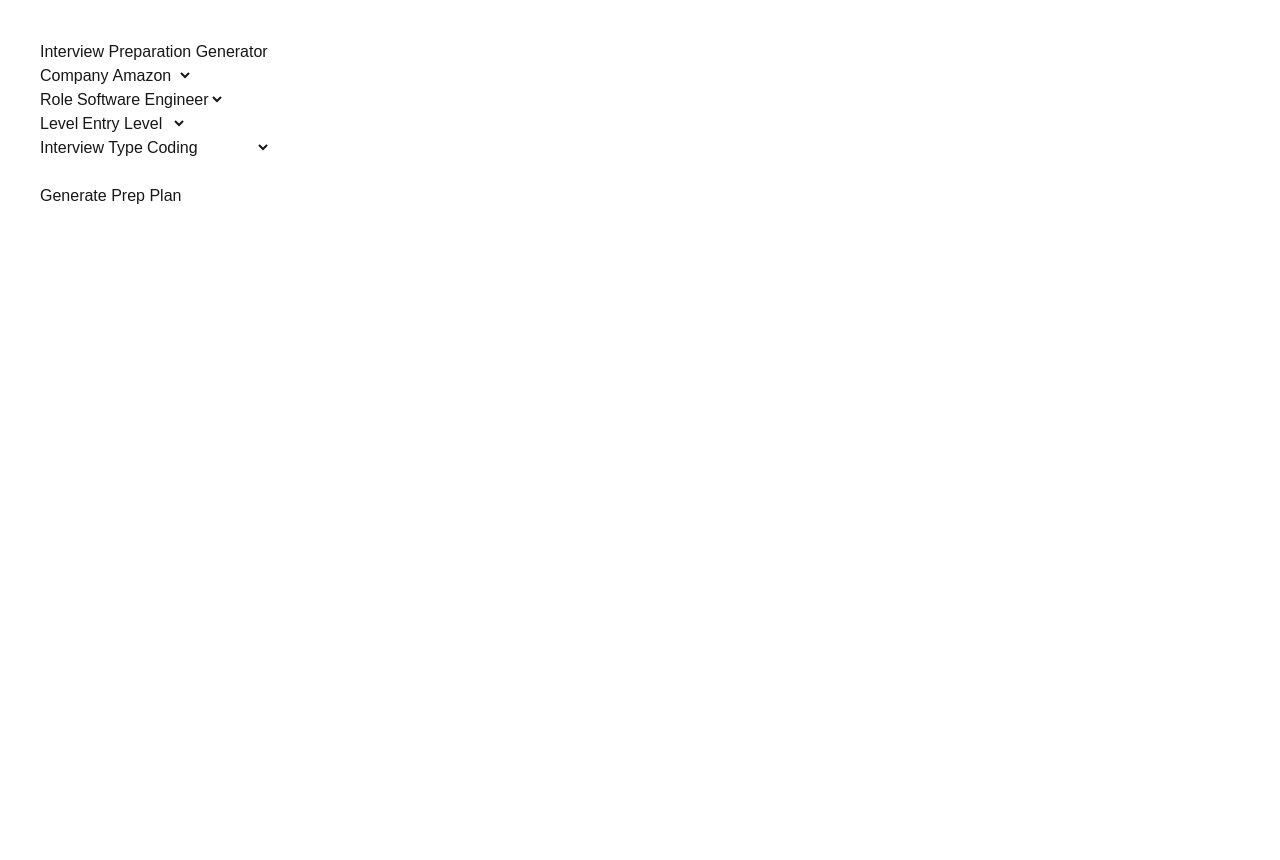
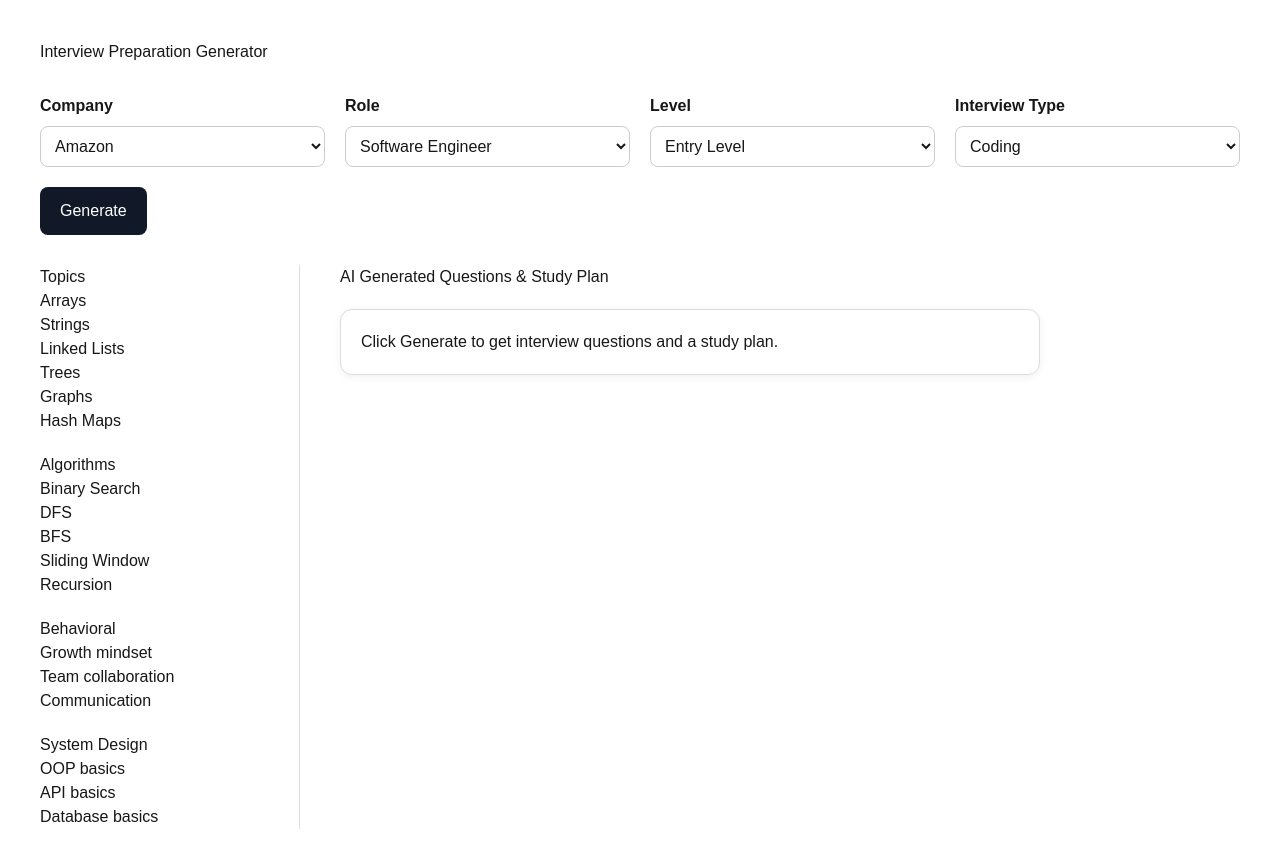
Before and after one commit to Vilas2809/interview-prep-app, a Next.js app in the folder frontend/: page / in a window 1280 px wide. Shown: the top 860 px of the page. Before the commit the page ends 800 px from the top, so only its background shows below. Built offline with nearby package versions, Linux system fonts and the light colour scheme.

Commit message:
Initial commit - AI Interview Prep App

```diff
--- a/frontend/app/page.tsx
+++ b/frontend/app/page.tsx
@@ -1,12 +1,20 @@
 "use client";
 
-import { useState, useEffect } from "react";
+import { useState } from "react";
 
-type Recommendation = {
-  topics: string[];
-  focus_areas: string[];
-  practice_questions: string[];
-  study_plan: string[];
+type PrepPlan = {
+  topics?: string[];
+  algorithms?: string[];
+  behavioral?: string[];
+  system_design?: string[];
+};
+
+type ApiResponse = {
+  company?: string;
+  role?: string;
+  level?: string;
+  interview_type?: string;
+  prep_plan?: PrepPlan;
 };
 
 export default function Home() {
@@ -14,38 +22,14 @@
   const [role, setRole] = useState("Software Engineer");
   const [level, setLevel] = useState("Entry Level");
   const [interviewType, setInterviewType] = useState("Coding");
-  const [result, setResult] = useState<any>(null);
-
-  useEffect(() => {
-    const savedCompany = localStorage.getItem("company");
-    const savedRole = localStorage.getItem("role");
-    const savedLevel = localStorage.getItem("level");
-    const savedInterviewType = localStorage.getItem("interviewType");
-
-    if (savedCompany) setCompany(savedCompany);
-    if (savedRole) setRole(savedRole);
-    if (savedLevel) setLevel(savedLevel);
-    if (savedInterviewType) setInterviewType(savedInterviewType);
-  }, []);
-
-  useEffect(() => {
-    localStorage.setItem("company", company);
-  }, [company]);
-
-  useEffect(() => {
-    localStorage.setItem("role", role);
-  }, [role]);
-
-  useEffect(() => {
-    localStorage.setItem("level", level);
-  }, [level]);
-
-  useEffect(() => {
-    localStorage.setItem("interviewType", interviewType);
-  }, [interviewType]);
+  const [result, setResult] = useState<ApiResponse | null>(null);
+  const [loading, setLoading] = useState(false);
 
   const getPrepPlan = async () => {
-    const response = await fetch("http://127.0.0.1:8000/recommend", {
+    try {
+      setLoading(true);
+
+      const response = await fetch("http://127.0.0.1:8000/recommend-prep", {
         method: "POST",
         headers: {
           "Content-Type": "application/json",
@@ -59,25 +43,74 @@
       });
 
       const data = await response.json();
+      console.log("Backend response:", data);
       setResult(data);
+    } catch (error) {
+      console.error("Error fetching prep plan:", error);
+
+      setResult({
+        company,
+        role,
+        level,
+        interview_type: interviewType,
+        prep_plan: {
+          topics: ["Arrays", "Strings", "Hash Maps", "Linked Lists", "Trees", "Graphs"],
+          algorithms: ["Binary Search", "Two Pointers", "Sliding Window", "BFS", "DFS", "Recursion"],
+          behavioral: ["Growth mindset", "Team collaboration", "Communication"],
+          system_design: ["OOP basics", "API basics", "Database basics"],
+        },
+      });
+    } finally {
+      setLoading(false);
+    }
   };
 
   return (
-    <main style={{ padding: 40 }}>
-      <h1>Interview Preparation Generator</h1>
+    <main style={{ padding: "40px", fontFamily: "Arial, sans-serif" }}>
+      <h1 style={{ marginBottom: "30px" }}>Interview Preparation Generator</h1>
 
+      <div
+        style={{
+          display: "grid",
+          gridTemplateColumns: "repeat(4, minmax(180px, 1fr))",
+          gap: "20px",
+          marginBottom: "20px",
+        }}
+      >
         <div>
-        <label>Company</label>
-        <select value={company} onChange={(e) => setCompany(e.target.value)}>
-          <option>Amazon</option>
-          <option>Google</option>
-          <option>Microsoft</option>
+          <label style={{ display: "block", marginBottom: "8px", fontWeight: "bold" }}>
+            Company
+          </label>
+          <select
+            value={company}
+            onChange={(e) => setCompany(e.target.value)}
+            style={{
+              width: "100%",
+              padding: "10px",
+              borderRadius: "8px",
+              border: "1px solid #ccc",
+            }}
+          >
+            <option value="Amazon">Amazon</option>
+            <option value="Google">Google</option>
+            <option value="Microsoft">Microsoft</option>
           </select>
         </div>
 
         <div>
-        <label>Role</label>
-        <select value={role} onChange={(e) => setRole(e.target.value)}>
+          <label style={{ display: "block", marginBottom: "8px", fontWeight: "bold" }}>
+            Role
+          </label>
+          <select
+            value={role}
+            onChange={(e) => setRole(e.target.value)}
+            style={{
+              width: "100%",
+              padding: "10px",
+              borderRadius: "8px",
+              border: "1px solid #ccc",
+            }}
+          >
             <option value="Software Engineer">Software Engineer</option>
             <option value="AI Engineer">AI Engineer</option>
             <option value="Data Scientist">Data Scientist</option>
@@ -85,8 +118,19 @@
         </div>
 
         <div>
-        <label>Level</label>
-        <select value={level} onChange={(e) => setLevel(e.target.value)}>
+          <label style={{ display: "block", marginBottom: "8px", fontWeight: "bold" }}>
+            Level
+          </label>
+          <select
+            value={level}
+            onChange={(e) => setLevel(e.target.value)}
+            style={{
+              width: "100%",
+              padding: "10px",
+              borderRadius: "8px",
+              border: "1px solid #ccc",
+            }}
+          >
             <option value="Entry Level">Entry Level</option>
             <option value="Mid Level">Mid Level</option>
             <option value="Senior Level">Senior Level</option>
@@ -94,10 +138,18 @@
         </div>
 
         <div>
-        <label>Interview Type</label>
+          <label style={{ display: "block", marginBottom: "8px", fontWeight: "bold" }}>
+            Interview Type
+          </label>
           <select
             value={interviewType}
             onChange={(e) => setInterviewType(e.target.value)}
+            style={{
+              width: "100%",
+              padding: "10px",
+              borderRadius: "8px",
+              border: "1px solid #ccc",
+            }}
           >
             <option value="Coding">Coding</option>
             <option value="System Design">System Design</option>
@@ -105,57 +157,141 @@
             <option value="ML/AI">ML/AI</option>
           </select>
         </div>
+      </div>
 
-      <br />
+      <button
+        onClick={getPrepPlan}
+        style={{
+          padding: "12px 20px",
+          backgroundColor: "#111827",
+          color: "white",
+          border: "none",
+          borderRadius: "8px",
+          cursor: "pointer",
+          marginBottom: "30px",
+        }}
+      >
+        {loading ? "Generating..." : "Generate"}
+      </button>
 
-      <button onClick={getPrepPlan}>Generate Prep Plan</button>
-      {result && (
-        <div style={{ marginTop: "30px", padding: "20px", border: "1px solid #ccc", borderRadius: "10px", maxWidth: "200px"}}>
-          <h2 style={{fontWeight: "bold", textDecoration: "underline"}}>Topics</h2>
-          <ul>
-            {result?.prep_plan?.topics?.map((t, i) => (
-              <li key={i}>{t}</li>
-            ))}
-          </ul>
+      <div
+        style={{
+          display: "flex",
+          gap: "40px",
+          alignItems: "flex-start",
+        }}
+      >
+        <div
+          style={{
+            width: "260px",
+            borderRight: "1px solid #ddd",
+            paddingRight: "20px",
+          }}
+        >
+          <h3>Topics</h3>
+          <p>Arrays</p>
+          <p>Strings</p>
+          <p>Linked Lists</p>
+          <p>Trees</p>
+          <p>Graphs</p>
+          <p>Hash Maps</p>
 
-          <h2 style={{fontWeight: "bold", textDecoration: "underline"}}>Algorithms</h2>
-          <ul>
-            {result?.prep_plan?.algorithms?.map((t, i) => (
-              <li key={i}>{t}</li>
-            ))}
-          </ul>
+          <h3 style={{ marginTop: "20px" }}>Algorithms</h3>
+          <p>Binary Search</p>
+          <p>DFS</p>
+          <p>BFS</p>
+          <p>Sliding Window</p>
+          <p>Recursion</p>
 
-          <h2 style={{fontWeight: "bold", textDecoration: "underline"}}>Behavioral</h2>
-          <ul>
-            {result?.prep_plan?.behavioral?.map((t, i) => (
-              <li key={i}>{t}</li>
-            ))}
-          </ul>
+          <h3 style={{ marginTop: "20px" }}>Behavioral</h3>
+          <p>Growth mindset</p>
+          <p>Team collaboration</p>
+          <p>Communication</p>
 
-          <h2 style={{fontWeight: "bold", textDecoration: "underline"}}>System Design</h2>
-          <ul>
-            {result?.prep_plan?.system_design?.map((t, i) => (
-              <li key={i}>{t}</li>
-            ))}
-          </ul>
-          <h2 style={{ fontWeight: "bold", textDecoration: "underline", marginTop: "20px" }}>
+          <h3 style={{ marginTop: "20px" }}>System Design</h3>
+          <p>OOP basics</p>
+          <p>API basics</p>
+          <p>Database basics</p>
+        </div>
+
+        <div style={{ flex: 1 }}>
+          <h2 style={{ marginTop: 0, marginBottom: "20px" }}>
             AI Generated Questions & Study Plan
           </h2>
 
           <div
             style={{
-              marginTop: "30px",
+              border: "1px solid #ddd",
+              borderRadius: "12px",
               padding: "20px",
-              border: "1px solid #ddd",
-              borderRadius: "10px",
-              maxWidth: "900px",
-              width: "100%",
+              backgroundColor: "#ffffff",
+              boxShadow: "0 2px 8px rgba(0,0,0,0.06)",
+              maxWidth: "700px",
             }}
           >
-            {result?.ai_generated || "AI output will appear here once OpenAI billing is active."}
+            {!result ? (
+              <p>Click Generate to get interview questions and a study plan.</p>
+            ) : (
+              <div>
+                <h3>Topics</h3>
+                {Array.isArray(result?.prep_plan?.topics) && result.prep_plan!.topics!.length > 0 ? (
+                  <ul>
+                    {result.prep_plan!.topics!.map((topic, index) => (
+                      <li key={index} style={{ marginBottom: "8px" }}>
+                        {topic}
+                      </li>
+                    ))}
+                  </ul>
+                ) : (
+                  <p>No topics available.</p>
+                )}
+
+                <h3 style={{ marginTop: "25px" }}>Algorithms</h3>
+                {Array.isArray(result?.prep_plan?.algorithms) &&
+                result.prep_plan!.algorithms!.length > 0 ? (
+                  <ul>
+                    {result.prep_plan!.algorithms!.map((algo, index) => (
+                      <li key={index} style={{ marginBottom: "8px" }}>
+                        {algo}
+                      </li>
+                    ))}
+                  </ul>
+                ) : (
+                  <p>No algorithms available.</p>
+                )}
+
+                <h3 style={{ marginTop: "25px" }}>Behavioral</h3>
+                {Array.isArray(result?.prep_plan?.behavioral) &&
+                result.prep_plan!.behavioral!.length > 0 ? (
+                  <ul>
+                    {result.prep_plan!.behavioral!.map((item, index) => (
+                      <li key={index} style={{ marginBottom: "8px" }}>
+                        {item}
+                      </li>
+                    ))}
+                  </ul>
+                ) : (
+                  <p>No behavioral topics available.</p>
+                )}
+
+                <h3 style={{ marginTop: "25px" }}>System Design</h3>
+                {Array.isArray(result?.prep_plan?.system_design) &&
+                result.prep_plan!.system_design!.length > 0 ? (
+                  <ul>
+                    {result.prep_plan!.system_design!.map((item, index) => (
+                      <li key={index} style={{ marginBottom: "8px" }}>
+                        {item}
+                      </li>
+                    ))}
+                  </ul>
+                ) : (
+                  <p>No system design topics available.</p>
+                )}
+              </div>
+            )}
           </div>
         </div>
-      )}
+      </div>
     </main>
   );
 }
```
Also changed, not shown: 2 other files (tests, documents, lock files or other folders). Lines whose indentation alone changed are shown as unchanged.
